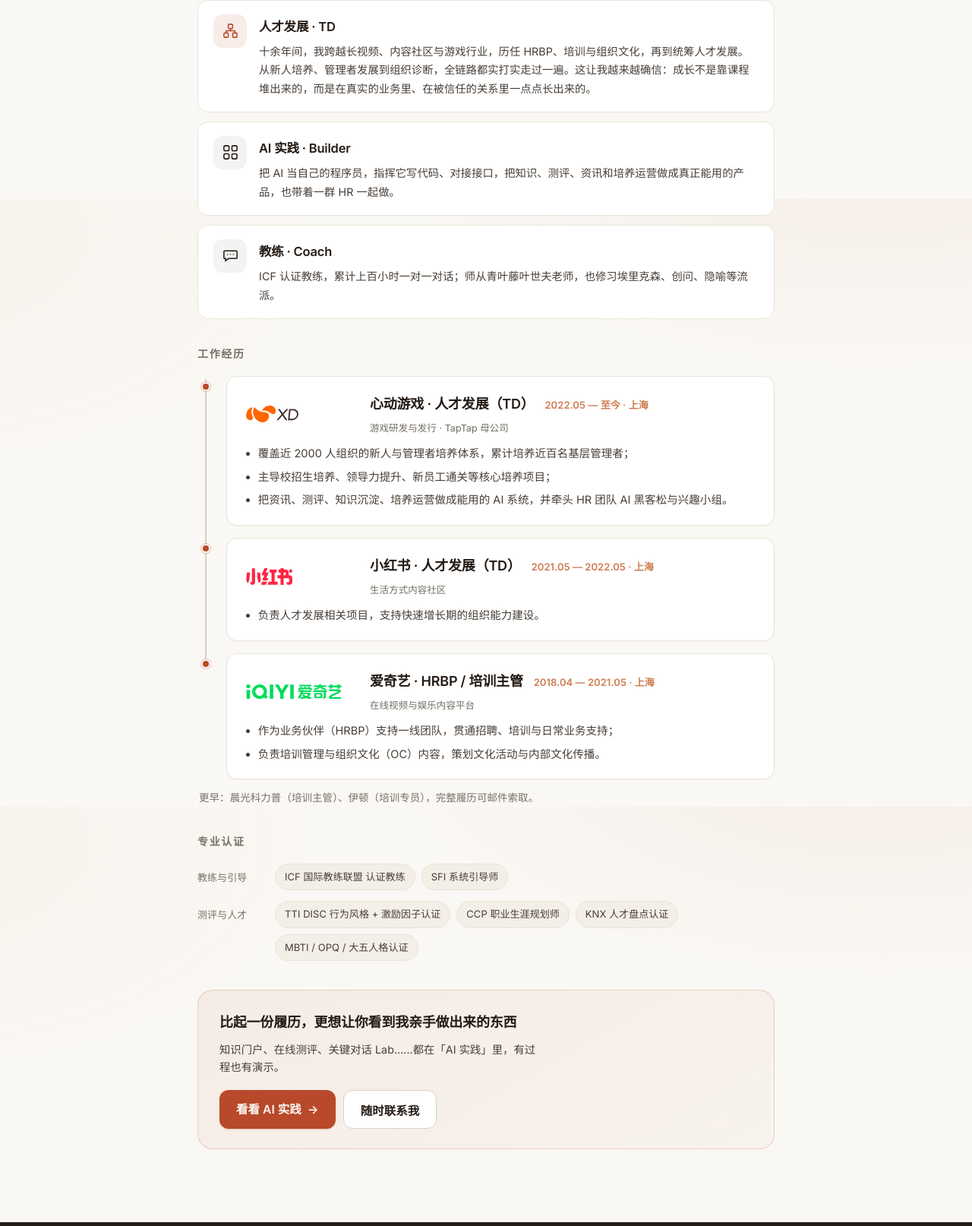
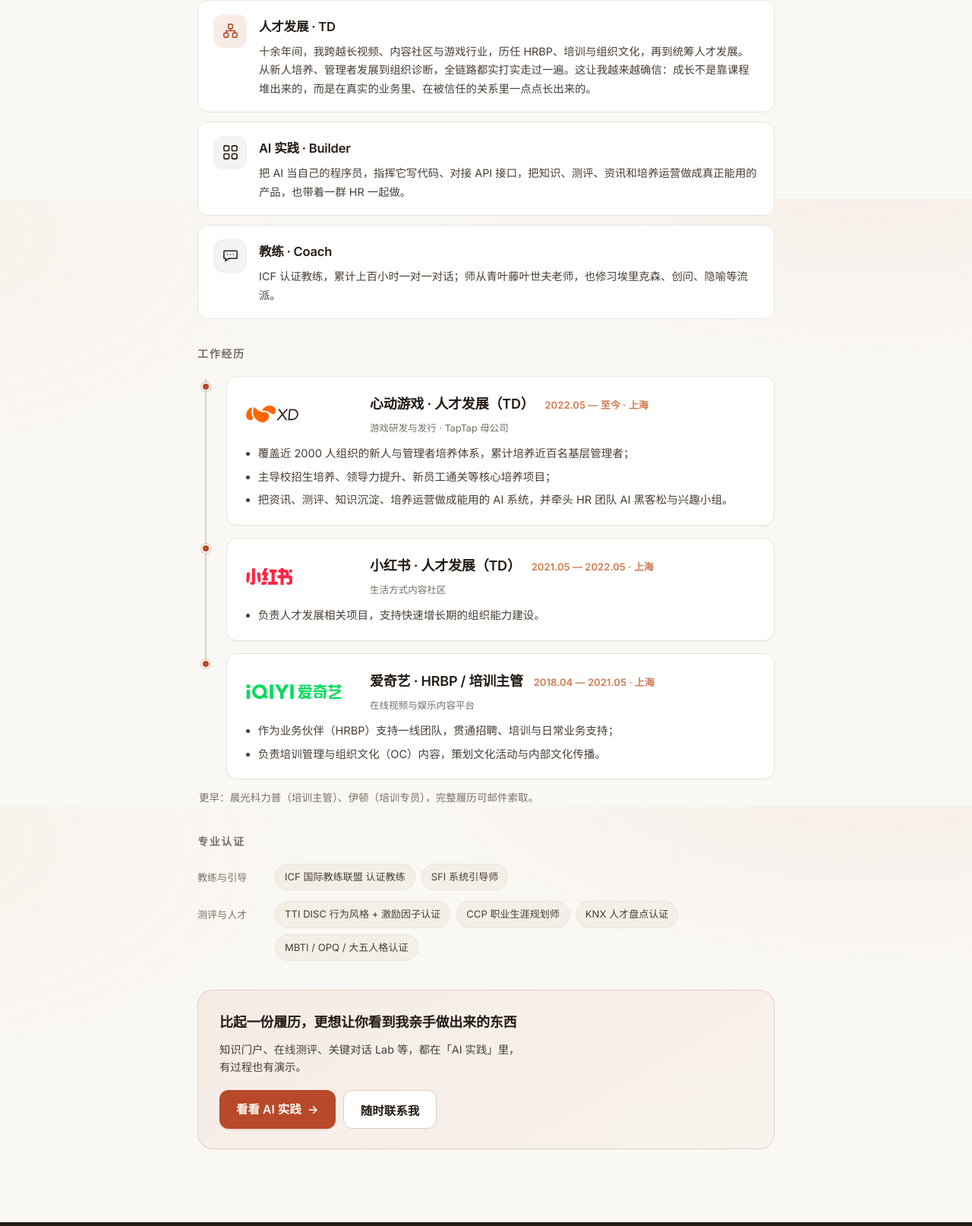
Before and after one commit to hiciki-1029/hiciki-1029.github.io, an Astro site: page /resume in a window 1280 px wide. Shown: the part 538-2152 px from the top of the page at 76% size. Built offline with nearby package versions, Linux system fonts and the light colour scheme; Astro itself is replaced by a stand-in of ours.

Commit message:
简历页格式修正:CTA省略号改等、过程不拆行;简历/首页Builder统一为对接API接口

```diff
--- a/src/pages/index.astro
+++ b/src/pages/index.astro
@@ -33,7 +33,7 @@
     num: "02",
     kicker: "AI 实践",
     title: "用 AI 把想法做成能用的产品",
-    desc: "我把 AI 当自己的程序员，指挥它写代码、对接接口，把测评、资讯、知识库做成日常在用的东西，也带没有技术背景的同事一起做。",
+    desc: "我把 AI 当自己的程序员，指挥它写代码、对接 API 接口，把测评、资讯、知识库做成日常在用的东西，也带没有技术背景的同事一起做。",
     tags: ["AI 自动化", "独立做产品", "带教推广"],
   },
   {
--- a/src/pages/resume.astro
+++ b/src/pages/resume.astro
@@ -46,7 +46,7 @@
   {
     key: "build",
     title: "AI 实践 · Builder",
-    desc: "把 AI 当自己的程序员，指挥它写代码、对接接口，把知识、测评、资讯和培养运营做成真正能用的产品，也带着一群 HR 一起做。",
+    desc: "把 AI 当自己的程序员，指挥它写代码、对接 API 接口，把知识、测评、资讯和培养运营做成真正能用的产品，也带着一群 HR 一起做。",
   },
   {
     key: "coach",
@@ -172,7 +172,7 @@
     <div class="resume-cta">
       <div>
         <h3>比起一份履历，更想让你看到我亲手做出来的东西</h3>
-        <p>知识门户、在线测评、关键对话 Lab……都在「AI 实践」里，有过程也有演示。</p>
+        <p>知识门户、在线测评、关键对话 Lab 等，都在「AI 实践」里，<span style="white-space:nowrap;">有过程也有演示。</span></p>
       </div>
       <div class="resume-cta-actions">
         <a class="btn btn-primary" href="/systems/">看看 AI 实践 <span class="arrow">→</span></a>
```
